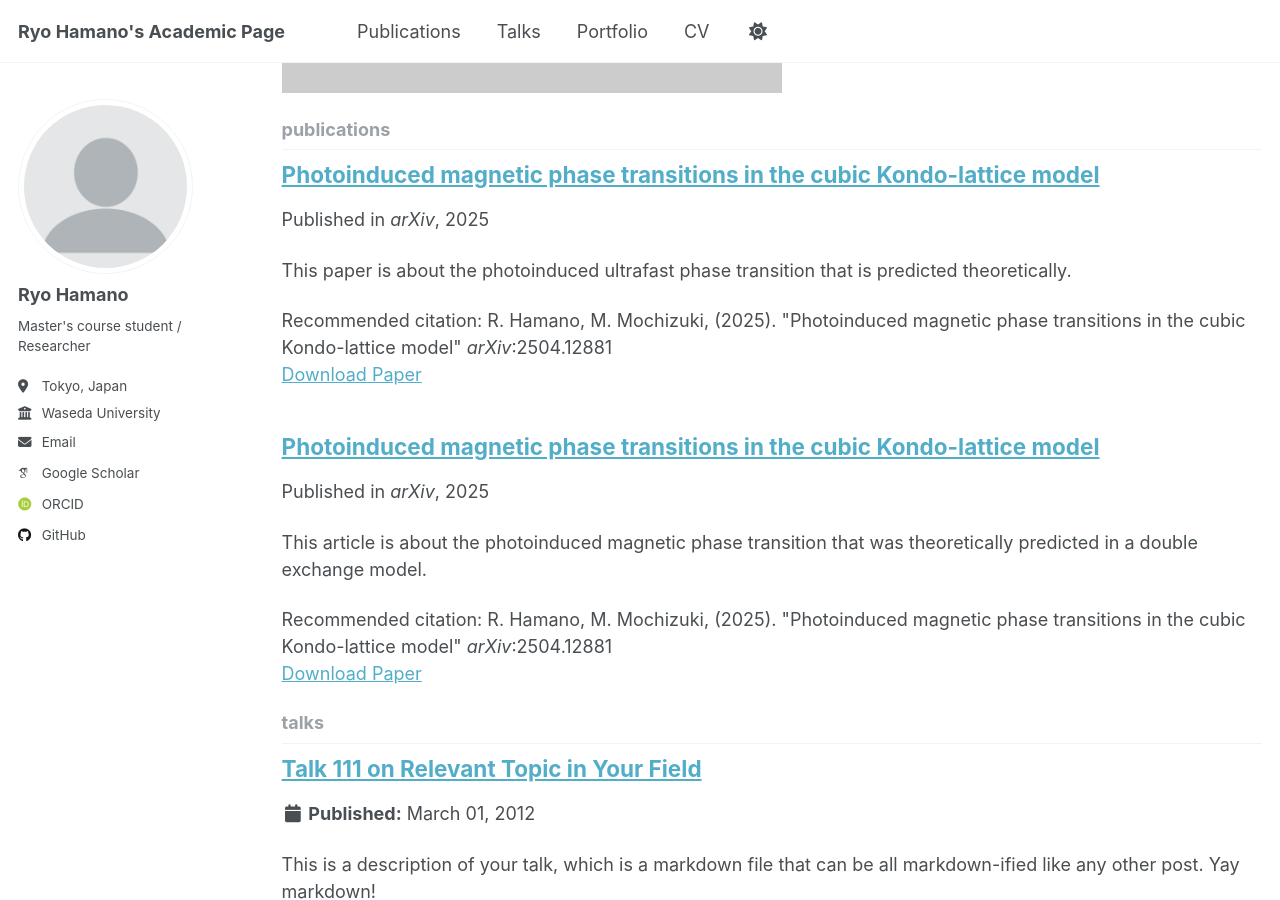
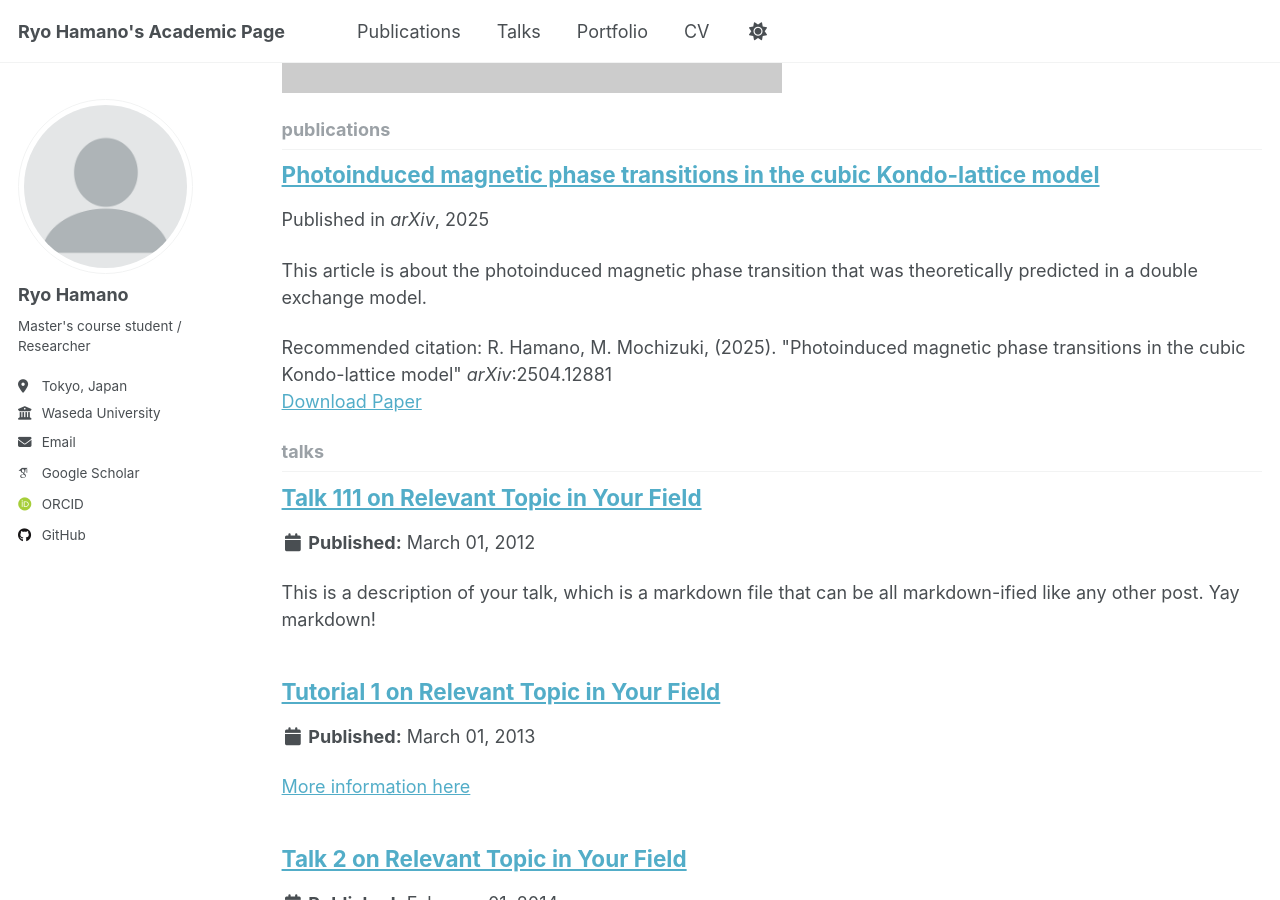
Before and after one commit to ryohamano/ryohamano.github.io, a Jekyll site: the page built from _pages/collection-archive.html, in a window 1280 px wide and 900 px high, scrolled down 992 px. Built offline with Jekyll 4.4.1, drawn with Linux system fonts in a browser that asks for light colours; some web fonts are replaced.

Commit message:
changed publications

```diff
--- a/_publications/2025-04-17-RH_MM_PRB2025.md
+++ b/_publications/2025-04-17-RH_MM_PRB2025.md
@@ -1,14 +1,16 @@
 ---
 title: "Photoinduced magnetic phase transitions in the cubic Kondo-lattice model"
 collection: publications
-category: preprints
 permalink: /publication/2025-04-17-RH_MM_PRB2025
+category: preprint
+excerpt: 'This article is about the photoinduced magnetic phase transition that was theoretically predicted in a double exchange model.'
 date: 2025-04-17
 venue: 'arXiv'
-excerpt: 'This paper is about the photoinduced ultrafast phase transition that is predicted theoretically.'
 paperurl: 'https://arxiv.org/abs/2504.12881'
 citation: 'R. Hamano, M. Mochizuki, (2025). &quot;Photoinduced magnetic phase transitions in the cubic Kondo-lattice model&quot; <i>arXiv</i>:2504.12881'
 ---
+This article is about the photoinduced magnetic phase transition that was theoretically predicted in a double exchange model.
+
 [Download paper here](https://arxiv.org/abs/2504.12881)
 
 Recommended citation: R. Hamano, M. Mochizuki, (2025). "Photoinduced magnetic phase transitions in the cubic Kondo-lattice model" <i>arXiv</i>:2504.12881
--- a/_publications/2025-06-01-RH_MM_PRB2025.md
+++ /dev/null
@@ -1,16 +0,0 @@
----
-title: "Photoinduced magnetic phase transitions in the cubic Kondo-lattice model"
-collection: publications
-permalink: /publication/2025-06-01-RH_MM_PRB2025
-category: preprint
-excerpt: 'This article is about the photoinduced magnetic phase transition that was theoretically predicted in a double exchange model.'
-date: 2025-06-01
-venue: 'arXiv'
-paperurl: 'https://arxiv.org/abs/2504.12881'
-citation: 'R. Hamano, M. Mochizuki, (2025). &quot;Photoinduced magnetic phase transitions in the cubic Kondo-lattice model&quot; <i>arXiv</i>:2504.12881'
----
-This article is about the photoinduced magnetic phase transition that was theoretically predicted in a double exchange model.
-
-[Download paper here](https://arxiv.org/abs/2504.12881)
-
-Recommended citation: R. Hamano, M. Mochizuki, (2025). "Photoinduced magnetic phase transitions in the cubic Kondo-lattice model" <i>arXiv</i>:2504.12881
--- a/markdown_generator/publications.tsv
+++ b/markdown_generator/publications.tsv
@@ -1,2 +1,2 @@
 pub_date	title	venue	category	excerpt	citation	url_slug	paper_url	slides_url
-2025-06-01	Photoinduced magnetic phase transitions in the cubic Kondo-lattice model	arXiv	preprint	This article is about the photoinduced magnetic phase transition that was theoretically predicted in a double exchange model.	R. Hamano, M. Mochizuki, (2025). "Photoinduced magnetic phase transitions in the cubic Kondo-lattice model" <i>arXiv</i>:2504.12881	RH_MM_PRB2025	https://arxiv.org/abs/2504.12881
+2025-04-17	Photoinduced magnetic phase transitions in the cubic Kondo-lattice model	arXiv	preprint	This article is about the photoinduced magnetic phase transition that was theoretically predicted in a double exchange model.	R. Hamano, M. Mochizuki, (2025). "Photoinduced magnetic phase transitions in the cubic Kondo-lattice model" <i>arXiv</i>:2504.12881	RH_MM_PRB2025	https://arxiv.org/abs/2504.12881
```
Also changed, not shown: 1 other file.
